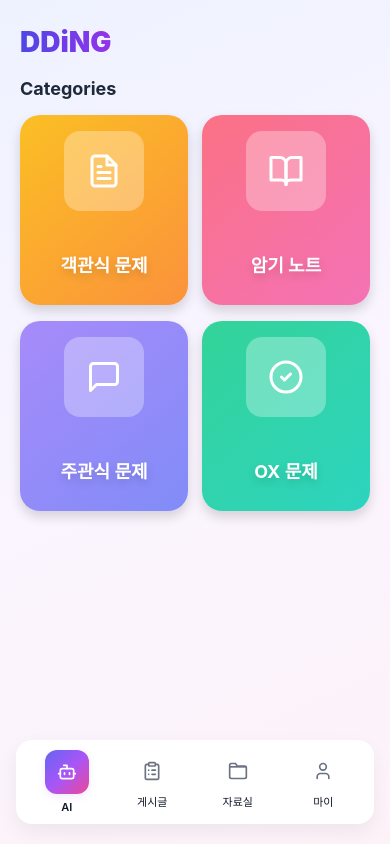
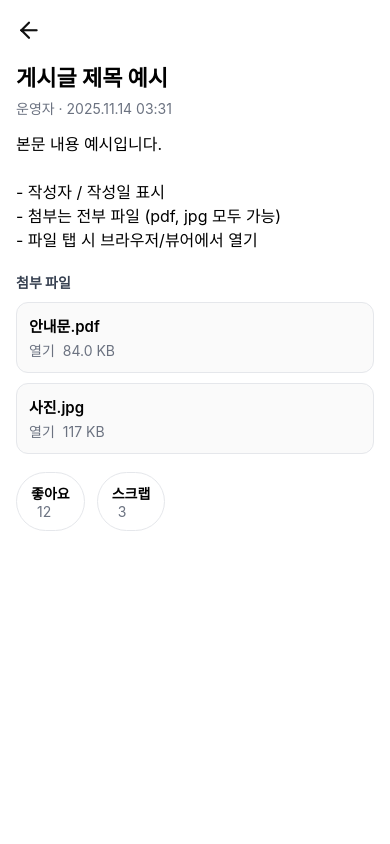
Before and after one commit to MJU-TeamProject-JSHS/frontend, a React Native app: screen /BoardDetail in a window 390 px wide. Built offline with nearby package versions, Linux system fonts and the light colour scheme.

Commit message:
feat: 상세 페이지 기본 화면 구성
     new file:   "assets/JavaScript_1\352\260\225_\352\260\234\354\232\224.pdf"

```diff
--- a/App.tsx
+++ b/App.tsx
@@ -2,17 +2,21 @@
 import { SafeAreaProvider } from 'react-native-safe-area-context';
 import { NavigationContainer } from '@react-navigation/native';
 import { createNativeStackNavigator } from '@react-navigation/native-stack';
+
 import AiHomeScreen from './src/screen/ai/AiHomeScreen';
 import ProblemMakeScreen from './src/screen/ai/ProblemMakeScreen';
+import BoardDetailScreen from './src/screen/board/BoardDetailScreen';
+
+const Stack = createNativeStackNavigator();
 
 export default function App() {
-  const Stack = createNativeStackNavigator();
   return (
     <SafeAreaProvider>
       <NavigationContainer>
         <Stack.Navigator screenOptions={{ headerShown: false }}>
           <Stack.Screen name="AiHome" component={AiHomeScreen} />
           <Stack.Screen name="ProblemMake" component={ProblemMakeScreen} />
+          <Stack.Screen name="BoardDetail" component={BoardDetailScreen} />
         </Stack.Navigator>
       </NavigationContainer>
     </SafeAreaProvider>
--- a/app.json
+++ b/app.json
@@ -25,6 +25,9 @@
     },
     "web": {
       "favicon": "./assets/favicon.png"
-    }
+    },
+    "plugins": [
+      "expo-asset"
+    ]
   }
 }
--- a/src/screen/board/BoardDetailScreen.tsx
+++ b/src/screen/board/BoardDetailScreen.tsx
@@ -0,0 +1,230 @@
+
+import React, { useState } from 'react';
+import {
+  View,
+  Text,
+  ScrollView,
+  TouchableOpacity,
+  Alert,
+  Platform,
+  Linking,
+} from 'react-native';
+import { useNavigation } from '@react-navigation/native';
+import { Feather } from '@expo/vector-icons';
+
+
+//
+export type PostAttachment = {
+  url: string;        // 원격 URL
+  name: string;       // 파일 이름
+  sizeBytes?: number; // 파일 크기 (선택)
+};
+
+export type PostDetail = {
+  id: number;
+  title: string;
+  author?: string;
+  createdAt?: string;  //시간까지 보여줌
+  body: string;
+  attachments?: PostAttachment[];
+  likeCount?: number;
+  scrapCount?: number;
+};
+
+// 숫자 포맷 (Intl 안 씀)
+const fmtNumber = (n: number) =>
+  String(Math.floor(n)).replace(/\B(?=(\d{3})+(?!\d))/g, ',');
+
+//임시 스타일 (피그마로 다시 해야됨)
+const S = {
+  page: { flex: 1, backgroundColor: '#fff' as const },
+  container: { padding: 16 },
+  title: { fontSize: 22, fontWeight: '700' as const },
+  meta: { marginTop: 6, color: '#6b7280' },
+  body: { marginTop: 14, fontSize: 16, lineHeight: 24 },
+  sectionTitle: {
+    marginTop: 20,
+    fontSize: 14,
+    fontWeight: '700' as const,
+    color: '#374151',
+  },
+  fileRow: {
+    marginTop: 10,
+    padding: 12,
+    borderRadius: 12,
+    borderWidth: 1,
+    borderColor: '#e5e7eb',
+    backgroundColor: '#fafafa',
+  },
+  fileName: { fontSize: 15, fontWeight: '600' as const },
+  fileMeta: { marginTop: 4, color: '#6b7280' },
+  row: { flexDirection: 'row' as const, alignItems: 'center' as const },
+  actions: { flexDirection: 'row' as const, marginTop: 18 },
+  btn: {
+    paddingHorizontal: 14,
+    paddingVertical: 10,
+    borderRadius: 9999,
+    borderWidth: 1,
+    borderColor: '#e5e7eb',
+    backgroundColor: '#ffffff',
+  },
+  btnLabel: { fontWeight: '700' as const },
+  count: { marginLeft: 6, color: '#6b7280' },
+};
+
+
+// 파일 크기 표기 (임시)
+function humanSize(bytes?: number) {
+  if (!bytes && bytes !== 0) return '';
+  const units = ['B', 'KB', 'MB', 'GB'];
+  let i = 0;
+  let v = bytes;
+  while (v >= 1024 && i < units.length - 1) {
+    v /= 1024;
+    i++;
+  }
+  return `${v.toFixed(v >= 100 ? 0 : v >= 10 ? 1 : 2)} ${units[i]}`;
+}
+
+// 날짜 포맷
+function formatDate(iso?: string) {
+  if (!iso) return '';
+  try {
+    const d = new Date(iso);
+    const y = d.getFullYear();
+    const m = String(d.getMonth() + 1).padStart(2, '0');
+    const day = String(d.getDate()).padStart(2, '0');
+    const hh = String(d.getHours()).padStart(2, '0');
+    const mm = String(d.getMinutes()).padStart(2, '0');
+    return `${y}.${m}.${day} ${hh}:${mm}`;
+  } catch {
+    return '';
+  }
+}
+
+// 파일 열기 (원격 URL)
+async function openFileUrl(url: string) {
+  try {
+    const ok = await Linking.canOpenURL(url);
+    if (!ok) throw new Error('URL을 열 수 없습니다.');
+    await Linking.openURL(url);
+  } catch (e: any) {
+    Alert.alert('파일 열기 실패', e?.message ?? '파일을 열 수 없습니다.');
+  }
+}
+
+//테스트용 목업
+const MOCK: PostDetail = {
+  id: 1,
+  title: '게시글 제목 예시',
+  author: '운영자',
+  createdAt: new Date().toISOString(),
+  body: `본문 내용 예시입니다.
+
+- 작성자 / 작성일 표시
+- 첨부는 전부 파일 (pdf, jpg 모두 가능)
+- 파일 탭 시 브라우저/뷰어에서 열기`,
+  attachments: [
+    {
+      url: 'https://www.w3.org/WAI/ER/tests/xhtml/testfiles/resources/pdf/dummy.pdf',
+      name: '안내문.pdf',
+      sizeBytes: 86_016,
+    },
+    {
+      url: 'https://picsum.photos/1200/675', // jpg 예시 (이미지 파일도 "파일"로 취급)
+      name: '사진.jpg',
+      sizeBytes: 120_000,
+    },
+  ],
+  likeCount: 12,
+  scrapCount: 3,
+};
+
+//컴포
+export default function BoardDetailScreen() {
+  const navigation: any = useNavigation();
+  const data = MOCK; // 나중에 API/네비 연동 시 교체
+
+  const [liked, setLiked] = useState(false);
+  const [scrapped, setScrapped] = useState(false);
+  const likeDisplay = (data.likeCount ?? 0) + (liked ? 1 : 0);
+  const scrapDisplay = (data.scrapCount ?? 0) + (scrapped ? 1 : 0);
+
+  return (
+    <ScrollView style={S.page} contentContainerStyle={S.container}>
+      {/* 뒤로가기 아이콘 */}
+    <Feather
+      name="arrow-left"
+      size={26}
+      color="#111"
+      style={{ marginBottom: 16 }}
+    />
+
+
+      {/* 제목 + 작성자/작성일 + 본문 */}
+      <Text style={S.title}>{data.title}</Text>
+      <Text style={S.meta}>
+        {data.author ?? '작성자 미상'}
+        {data.createdAt ? ` · ${formatDate(data.createdAt)}` : ''}
+      </Text>
+      <Text style={S.body}>{data.body}</Text>
+
+      {/* 첨부 파일 */}
+      {data.attachments && data.attachments.length > 0 && (
+        <>
+          <Text style={S.sectionTitle}>첨부 파일</Text>
+          {data.attachments.map((f, idx) => (
+            <TouchableOpacity
+              key={`${f.name}-${idx}`}
+              style={S.fileRow}
+              activeOpacity={0.7}
+              onPress={() => openFileUrl(f.url)}
+            >
+              <Text style={S.fileName}>{f.name}</Text>
+              <View style={S.row}>
+                <Text style={S.fileMeta}>
+                  {Platform.select({
+                    ios: '열기/공유',
+                    android: '열기/다운로드',
+                    default: '열기',
+                  })}
+                </Text>
+                <Text style={[S.fileMeta, { marginLeft: 8 }]}>
+                  {humanSize(f.sizeBytes)}
+                </Text>
+              </View>
+            </TouchableOpacity>
+          ))}
+        </>
+      )}
+
+      {/* 좋아요랑 스크랩 */}
+      <View style={S.actions}>
+        <TouchableOpacity
+          accessibilityLabel="좋아요"
+          style={[
+            S.btn,
+            { marginRight: 12 },
+            liked && { backgroundColor: '#fef3c7', borderColor: '#f59e0b' },
+          ]}
+          onPress={() => setLiked(v => !v)}
+        >
+          <Text style={S.btnLabel}>좋아요</Text>
+          <Text style={S.count}>{fmtNumber(likeDisplay)}</Text>
+        </TouchableOpacity>
+
+        <TouchableOpacity
+          accessibilityLabel="스크랩"
+          style={[
+            S.btn,
+            scrapped && { backgroundColor: '#ede9fe', borderColor: '#7c3aed' },
+          ]}
+          onPress={() => setScrapped(v => !v)}
+        >
+          <Text style={S.btnLabel}>스크랩</Text>
+          <Text style={S.count}>{fmtNumber(scrapDisplay)}</Text>
+        </TouchableOpacity>
+      </View>
+    </ScrollView>
+  );
+}
```
Also changed, not shown: package.json (+5 -4 lines), 2 other files (tests, documents, lock files or other folders). Lines whose indentation alone changed are shown as unchanged.
